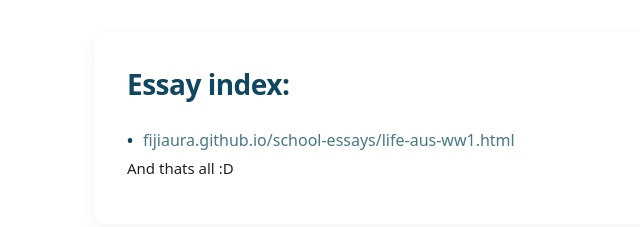
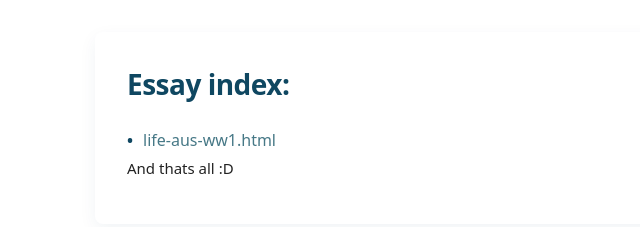
Before and after one commit to FijiAura/school-essays, a plain HTML site: page index.html in a window 1280 px wide. Shown: the whole page, without its empty margins (95-735 px from the left). Drawn offline with Linux system fonts and the light colour scheme.

Commit message:
im so stupid

```diff
--- a/index.html
+++ b/index.html
@@ -124,7 +124,7 @@
       <li>
         <span class="bullet">•</span>
         <div>
-          <a class="bib-link" href="fijiaura.github.io/school-essays/life-aus-ww1.html">fijiaura.github.io/school-essays/life-aus-ww1.html</a>
+          <a class="bib-link" href="life-aus-ww1.html">life-aus-ww1.html</a>
         </div>
       </li>
     <p>And thats all :D</p>
```
